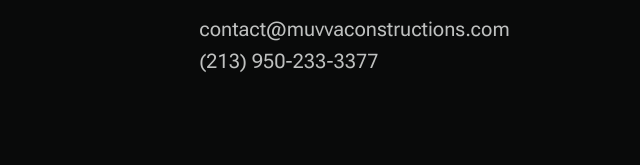
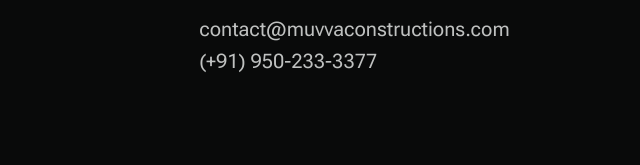
Before and after one commit to muvvaconstructions/MC, a plain HTML site: page index.html in a window 1280 px wide. Shown: the part 5419-5584 px from the top of the page, 614-1254 px from the left. Drawn offline with nearby package versions, Linux system fonts and the light colour scheme; a web font is replaced by a local one.

Commit message:
Update index.html

```diff
--- a/index.html
+++ b/index.html
@@ -612,7 +612,7 @@
                         <h6>Contacts</h6>
                         <ul class="link-list">
                             <li><a href="mailto:#0">contact@muvvaconstructions.com</a></li>
-                            <li><a href="tel:+2135551212">(213) 950-233-3377</a></li>
+                            <li><a href="tel:+2135551212">(+91) 950-233-3377</a></li>
                         </ul>
                     </div>
 
```
